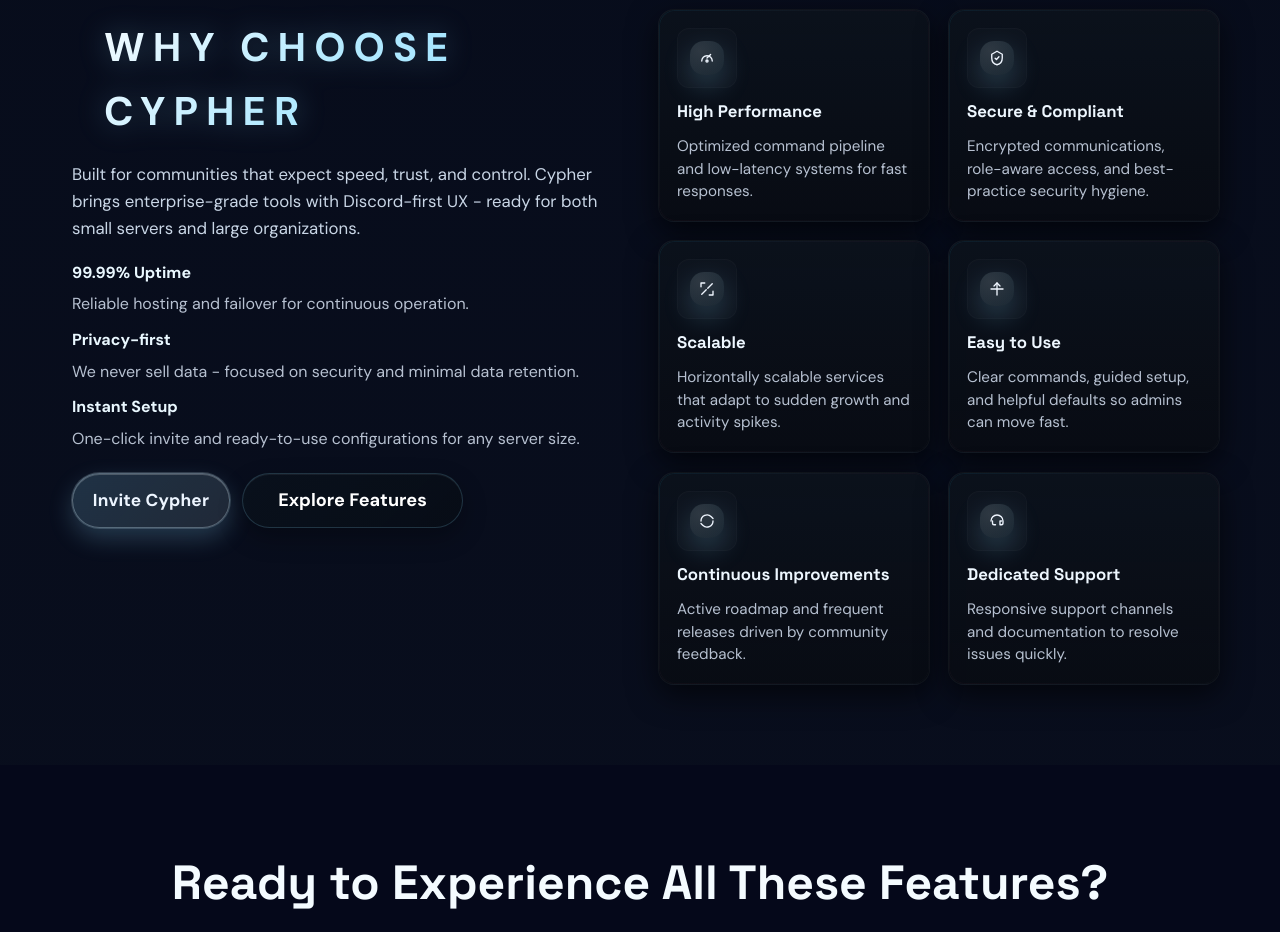
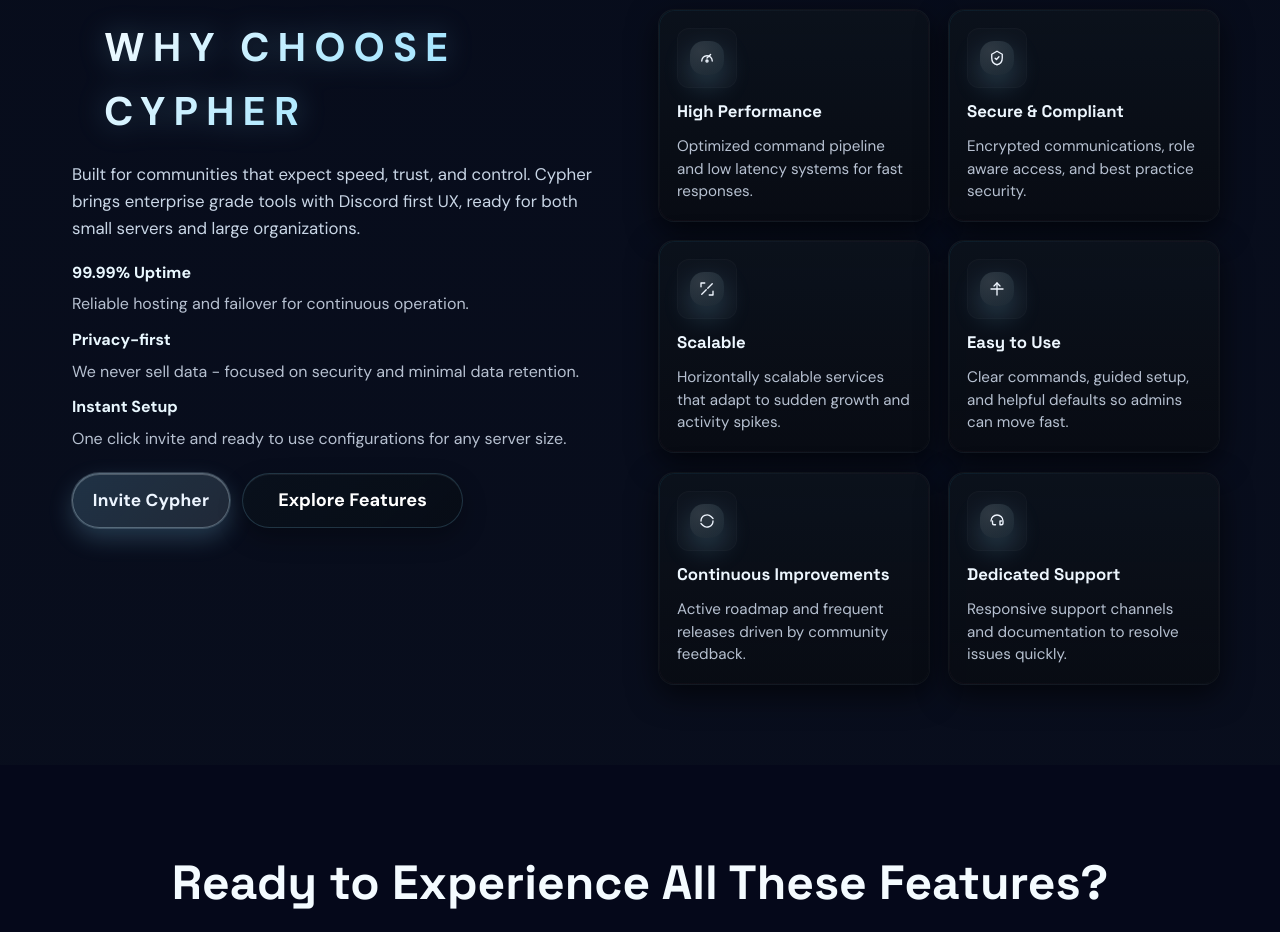
Before and after one commit to cyphvr/cyphvr.github.io, a plain HTML site: page features/index.html in a window 1280 px wide. Shown: the part 1280-2212 px from the top of the page. Drawn offline with nearby package versions, Linux system fonts and the light colour scheme.

Commit message:
adjustments

```diff
--- a/features/index.html
+++ b/features/index.html
@@ -99,7 +99,7 @@
                     <span class="title-text glossy-text">WHY CHOOSE CYPHER</span>
                     <span class="title-line"></span>
                 </h2>
-                <p class="lead">Built for communities that expect speed, trust, and control. Cypher brings enterprise-grade tools with Discord-first UX - ready for both small servers and large organizations.</p>
+                <p class="lead">Built for communities that expect speed, trust, and control. Cypher brings enterprise grade tools with Discord first UX, ready for both small servers and large organizations.</p>
 
                 <ul class="why-highlights" aria-hidden="false">
                     <li>
@@ -112,7 +112,7 @@
                     </li>
                     <li>
                         <strong>Instant Setup</strong>
-                        <span>One-click invite and ready-to-use configurations for any server size.</span>
+                        <span>One click invite and ready to use configurations for any server size.</span>
                     </li>
                 </ul>
 
@@ -126,13 +126,13 @@
                 <article class="wc-card" role="listitem">
                     <div class="wc-badge"><svg class="icon-badge icon-badge--md" aria-hidden="true" viewBox="0 0 24 24"><use href="/assets/icons.svg#icon-performance"></use></svg></div>
                     <h3>High Performance</h3>
-                    <p>Optimized command pipeline and low-latency systems for fast responses.</p>
+                    <p>Optimized command pipeline and low latency systems for fast responses.</p>
                 </article>
 
                 <article class="wc-card" role="listitem">
                     <div class="wc-badge"><svg class="icon-badge icon-badge--md" aria-hidden="true" viewBox="0 0 24 24"><use href="/assets/icons.svg#icon-secure"></use></svg></div>
                     <h3>Secure &amp; Compliant</h3>
-                    <p>Encrypted communications, role-aware access, and best-practice security hygiene.</p>
+                    <p>Encrypted communications, role aware access, and best practice security.</p>
                 </article>
 
                 <article class="wc-card" role="listitem">
```
Also changed, not shown: about/index.html (+1 -1 lines).
